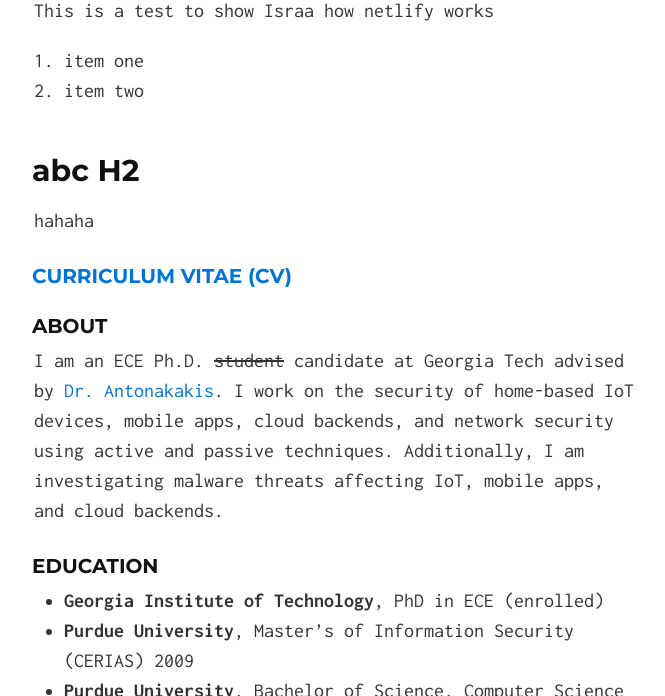
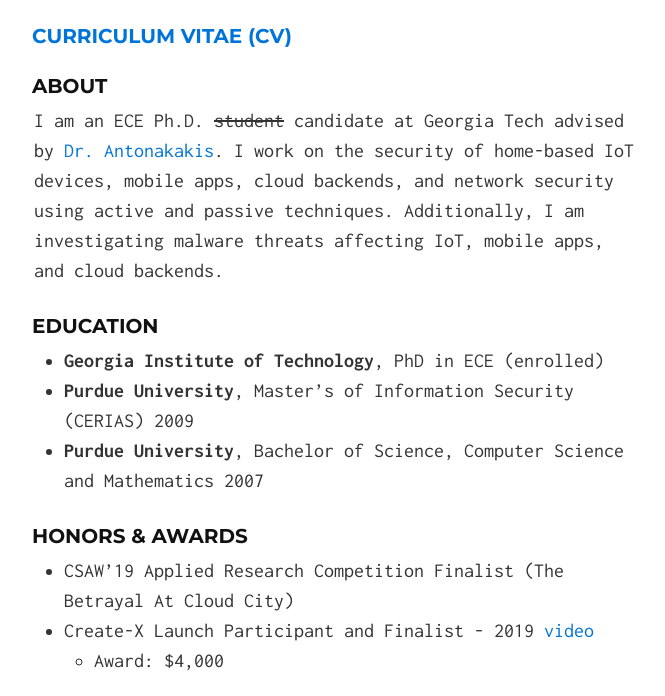
Before and after one commit to alrawi/alrawi.github.io, a Jekyll site: the page built from index.md, in a window 1280 px wide and 900 px high, cut to the strip 204-900 px from the top of the window. Shown: the whole strip, without its empty margins (306-971 px from the left). Built offline with Jekyll 4.4.1, drawn with Linux system fonts in a browser that asks for light colours.

Commit message:
Update index.md

```diff
--- a/index.md
+++ b/index.md
@@ -1,15 +1,6 @@
 ---
 layout: default
 ---
-This is a test to show Israa how netlify works
-
-1. item one
-2. item two
-
-## abc H2
-hahaha
-
-
 #### [Curriculum Vitae (CV)](/static/oalrawi_cv.pdf)
 
 ### About
```
